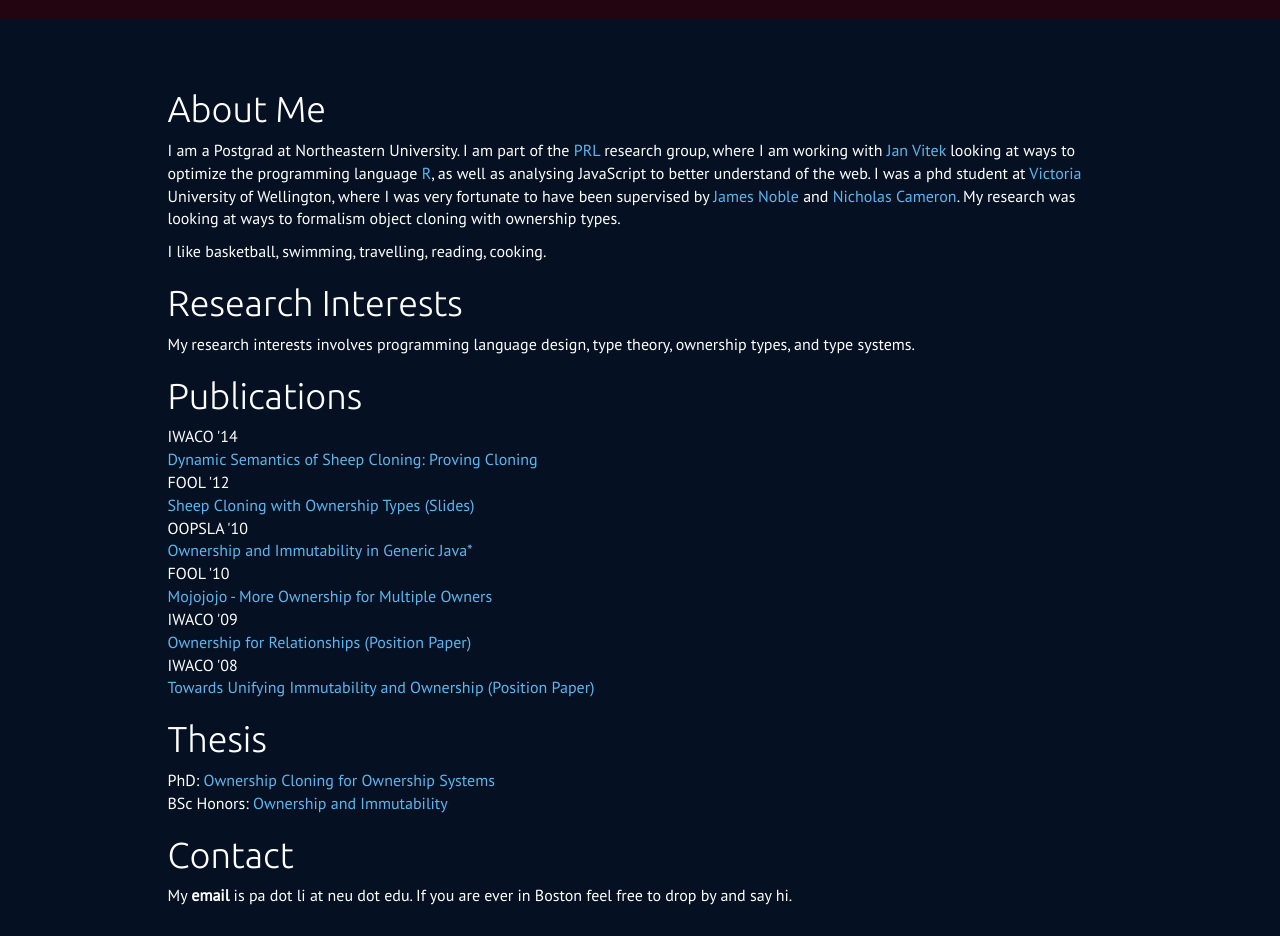
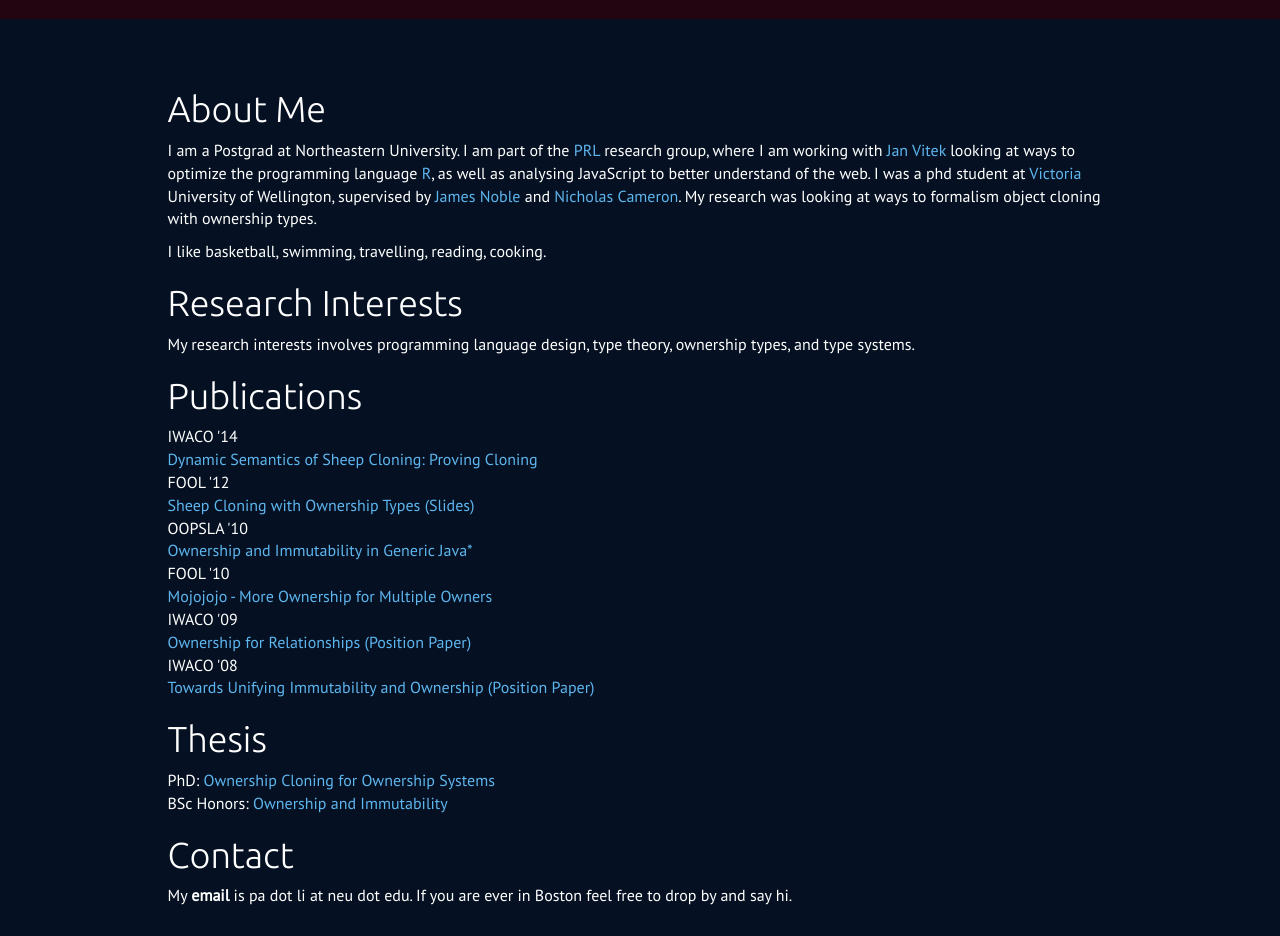
Before and after one commit to prl-prg-ss/Palez.github.io, a plain HTML site: page index.html in a window 1280 px wide. Shown: the part 780-1716 px from the top of the page. Drawn offline with Linux system fonts and the light colour scheme; files whose address does not match are found by name.

Commit message:
Update index.html

```diff
--- a/index.html
+++ b/index.html
@@ -48,7 +48,7 @@
              I am a Postgrad at Northeastern University.
              I am part of the <a href="http://nuprl.github.io/">PRL</a> research group, where I am working with <a href="http://janvitek.github.io">Jan Vitek</a> looking at ways to optimize the programming language <a href="https://www.r-project.org/">R</a>, as well as analysing JavaScript to better understand of the web.
 
-             I was a phd student at <a href="http://www.victoria.ac.nz/ecs/">Victoria</a> University of Wellington, where I was very fortunate to have been supervised by <a href="http://homepages.ecs.vuw.ac.nz/~kjx/">James Noble</a> and <a href="http://www.ncameron.org/">Nicholas Cameron</a>. My research was looking at ways to formalism object cloning with ownership types.
+             I was a phd student at <a href="http://www.victoria.ac.nz/ecs/">Victoria</a> University of Wellington, supervised by <a href="http://homepages.ecs.vuw.ac.nz/~kjx/">James Noble</a> and <a href="http://www.ncameron.org/">Nicholas Cameron</a>. My research was looking at ways to formalism object cloning with ownership types.
           </p>
           <p>
              I like basketball, swimming, travelling, reading, cooking.
```
